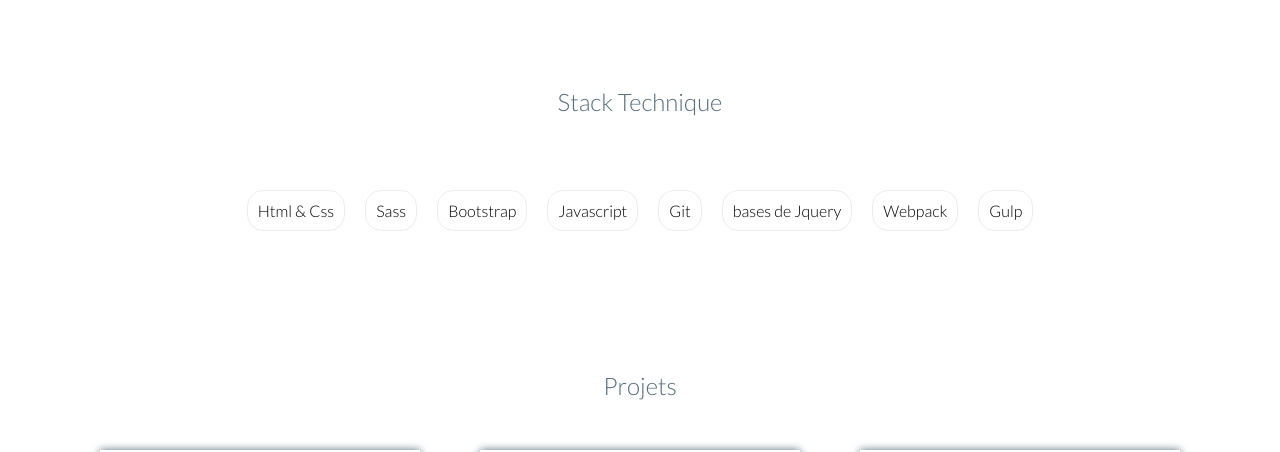
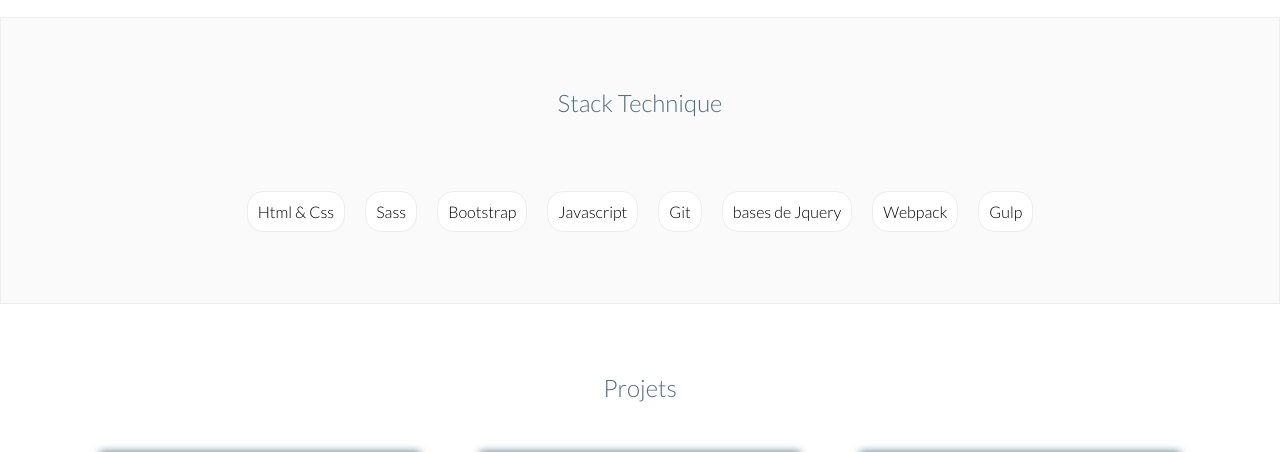
Before and after one commit to OMantel1/Portfolio, a plain HTML site: page index.html in a window 1280 px wide. Shown: the part 96-548 px from the top of the page. Drawn offline with Linux system fonts and the light colour scheme.

Commit message:
Modifie background stack

```diff
--- a/sass/style.scss
+++ b/sass/style.scss
@@ -98,6 +98,8 @@
 
 .stack {
     padding-top: 50px;
+    background-color: $background-color;
+    border: solid 1px darken($background-color, 5%)
 }
 
 .stack__list {
```
Also changed, not shown: style.css.
